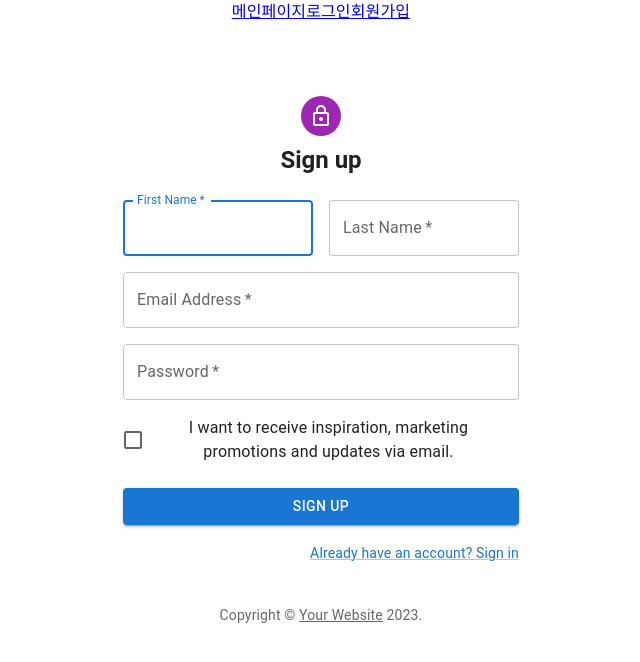
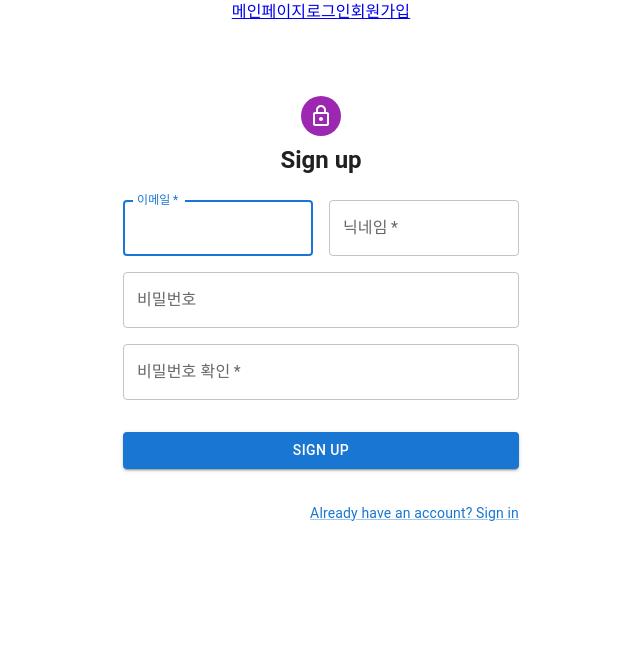
Before and after one commit to shindaehyuk/TaleTogether, a React (Create React App) app in the folder frontend/: page /signup in a window 1280 px wide. Shown: the top 662 px of the page, without its empty margins (319-959 px from the left). Built offline with nearby package versions, Linux system fonts and the light colour scheme; the HTML template or start-up script is replaced by a standard one.

Commit message:
update_signup

```diff
--- a/frontend/package.json
+++ b/frontend/package.json
@@ -15,6 +15,7 @@
     "@testing-library/user-event": "^13.5.0",
     "react": "^18.2.0",
     "react-dom": "^18.2.0",
+    "react-hook-form": "^7.45.2",
     "react-redux": "^8.1.1",
     "react-router-dom": "^6.14.2",
     "react-scripts": "5.0.1",
--- a/frontend/src/page/Signup.jsx
+++ b/frontend/src/page/Signup.jsx
@@ -12,32 +12,35 @@ import LockOutlinedIcon from '@mui/icons-material/LockOutlined';
 import Typography from '@mui/material/Typography';
 import Container from '@mui/material/Container';
 import { createTheme, ThemeProvider } from '@mui/material/styles';
-
-function Copyright(props) {
-  return (
-    <Typography variant="body2" color="text.secondary" align="center" {...props}>
-      {'Copyright © '}
-      <Link color="inherit" href="https://mui.com/">
-        Your Website
-      </Link>{' '}
-      {new Date().getFullYear()}
-      {'.'}
-    </Typography>
-  );
-}
-
-// TODO remove, this demo shouldn't need to reset the theme.
+import { useState } from 'react';
+import { useForm } from 'react-hook-form';
 
 const defaultTheme = createTheme();
 
 export default function SignUp() {
-  const handleSubmit = (event) => {
-    event.preventDefault();
-    const data = new FormData(event.currentTarget);
-    console.log({
-      email: data.get('email'),
-      password: data.get('password'),
+  const [input, setInput] = useState({
+    email: '',
+    nickname: '',
+    password: '',
+    checkPassword: '',
+  });
+
+  const {
+    register,
+    handleSubmit,
+    watch,
+    formState: { errors },
+  } = useForm();
+
+  const changeHandler = (event) => {
+    setInput({
+      ...input,
+      [event.target.id]: event.target.value,
     });
+  };
+  const onSubmit = (event) => {
+    // event.preventDefault();
+    console.log(event);
   };
 
   return (
@@ -55,66 +58,95 @@ export default function SignUp() {
           <Avatar sx={{ m: 1, bgcolor: 'secondary.main' }}>
             <LockOutlinedIcon />
           </Avatar>
+
           <Typography component="h1" variant="h5">
             <b>Sign up</b>
           </Typography>
-          <Box component="form" noValidate onSubmit={handleSubmit} sx={{ mt: 3 }}>
+
+          <Box component="form" noValidate onSubmit={handleSubmit(onSubmit)} sx={{ mt: 3 }}>
             <Grid container spacing={2}>
               <Grid item xs={12} sm={6}>
                 <TextField
-                  autoComplete="given-name"
-                  name="firstName"
+                  // autoComplete="given-name"
+                  // name="email"
                   required
                   fullWidth
-                  id="firstName"
-                  label="First Name"
+                  // id="email"
+                  label="이메일"
                   autoFocus
+                  onChange={changeHandler}
+                  {...register('email', {
+                    required: true,
+                    pattern: {
+                      value: /^[A-Z0-9._%+-]+@[A-Z0-9.-]+\.[A-Z]{2,4}$/,
+                      message: '이메일형식이 아닙니다.',
+                    },
+                  })}
+                  error={!!errors.email}
+                  helperText={errors.email?.message}
                 />
               </Grid>
               <Grid item xs={12} sm={6}>
                 <TextField
                   required
                   fullWidth
-                  id="lastName"
-                  label="Last Name"
-                  name="lastName"
-                  autoComplete="family-name"
+                  id="nickname"
+                  label="닉네임"
+                  name="nickname"
+                  {...register('nickname', {
+                    required: true,
+                    pattern: {
+                      value: /^[a-zA-Zㄱ-힣0-9-_.]{2,12}$/,
+                      message: '*한글, 영문, 특수문자를 (- _ .) 포함한 4 ~ 12글자',
+                    },
+                  })}
+                  error={!!errors.nickname}
+                  helperText={errors.nickname?.message}
                 />
               </Grid>
               <Grid item xs={12}>
-                <TextField required fullWidth id="email" label="Email Address" name="email" autoComplete="email" />
+                <TextField
+                  fullWidth
+                  label="비밀번호"
+                  type="password"
+                  autoComplete="new-password"
+                  {...register('password', {
+                    required: true,
+                    pattern: {
+                      value: /(?=.*[a-zA-ZS])(?=.*?[#?!@$%^&*-]).{6,24}/,
+                      message: '*문자와 특수문자 조합의 6~24 자리',
+                    },
+                  })}
+                  error={!!errors.password}
+                  helperText={errors.password?.message}
+                />
               </Grid>
               <Grid item xs={12}>
                 <TextField
                   required
                   fullWidth
-                  name="password"
-                  label="Password"
-                  type="password"
-                  id="password"
+                  name="checkPassword"
+                  label="비밀번호 확인"
+                  type="checkPassword"
+                  id="checkPassword"
                   autoComplete="new-password"
                 />
               </Grid>
-              <Grid item xs={12}>
-                <FormControlLabel
-                  control={<Checkbox value="allowExtraEmails" color="primary" />}
-                  label="I want to receive inspiration, marketing promotions and updates via email."
-                />
-              </Grid>
             </Grid>
-            <Button type="submit" fullWidth variant="contained" sx={{ mt: 3, mb: 2 }}>
+
+            <Button type="submit" fullWidth variant="contained" sx={{ mt: 4, mb: 4 }}>
               Sign Up
             </Button>
+
             <Grid container justifyContent="flex-end">
               <Grid item>
-                <Link href="#" variant="body2">
+                <Link href="/login" variant="body2">
                   Already have an account? Sign in
                 </Link>
               </Grid>
             </Grid>
           </Box>
         </Box>
-        <Copyright sx={{ mt: 5 }} />
       </Container>
     </ThemeProvider>
   );
```
Also changed, not shown: 1 other file (tests, documents, lock files or other folders).
